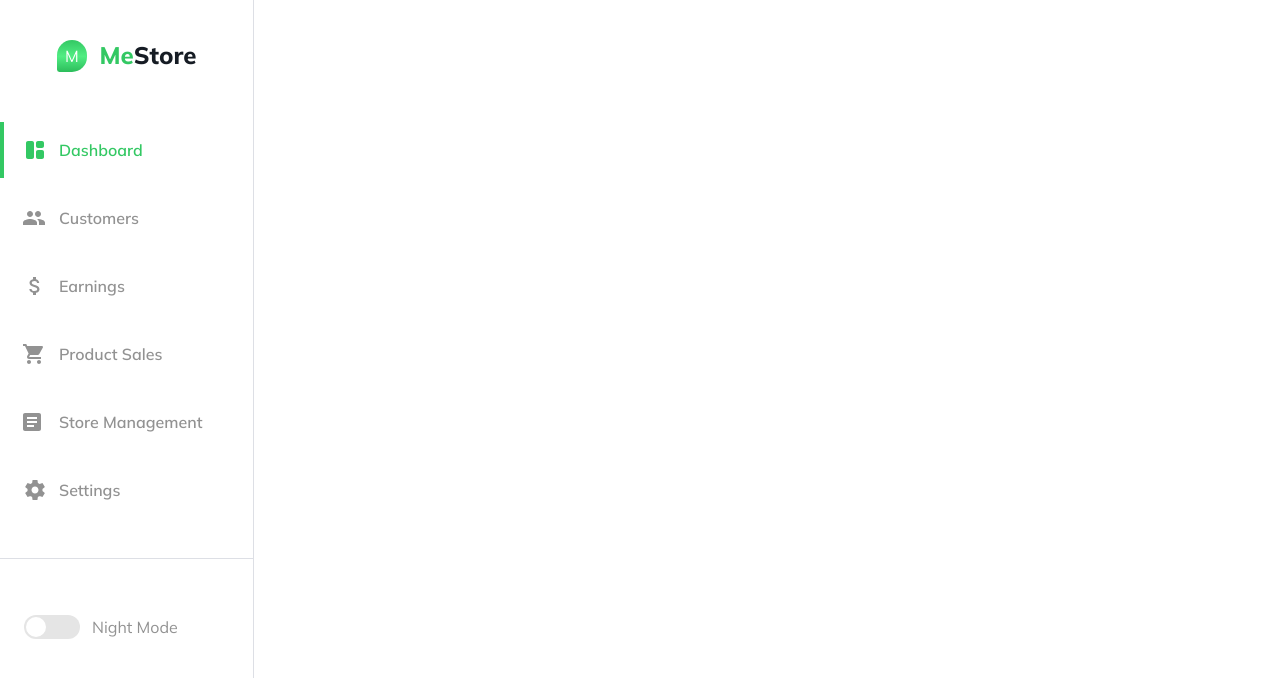
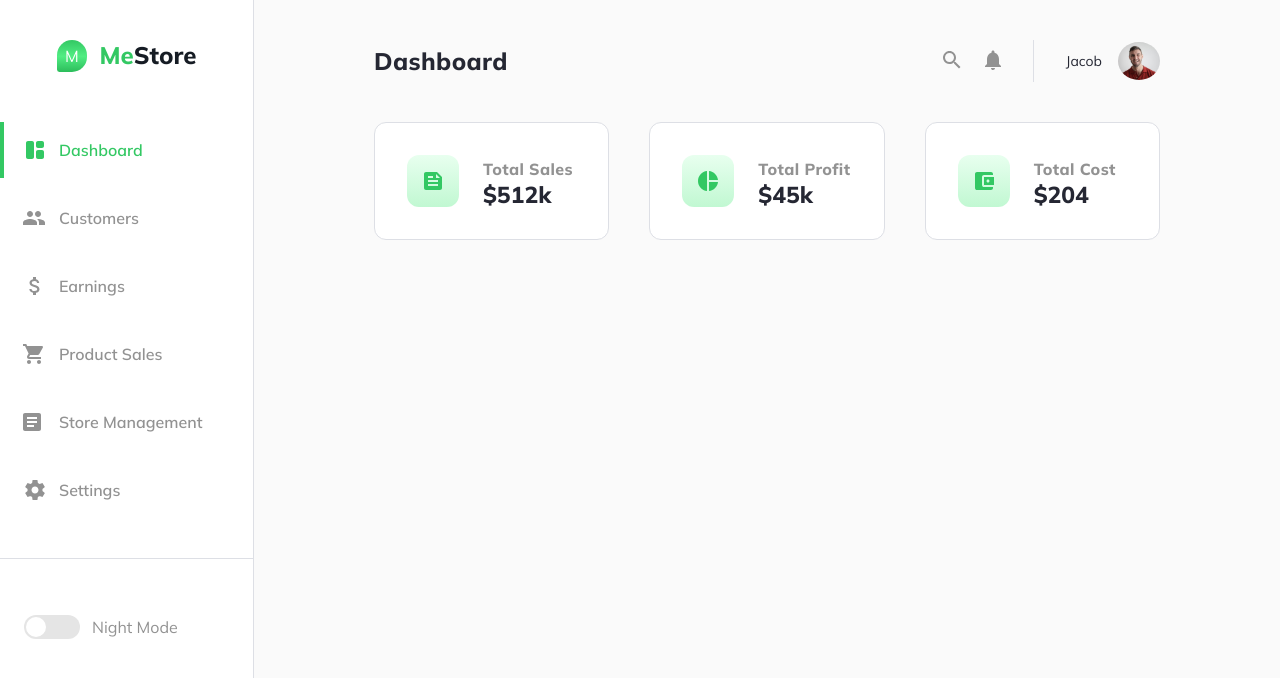
Before and after one commit to kyle4real/mestore-react-ui, a React (Create React App) app: page / in a window 1280 px wide. Shown: the top 678 px of the page. Built offline with nearby package versions, Linux system fonts and the light colour scheme.

Commit message:
Dashboard components - header and totals.

```diff
--- /dev/null
+++ b/src/assets/NotificationSVG.js
@@ -0,0 +1,20 @@
+import React from "react";
+
+const NotificationSVG = ({ fillColor }) => {
+    return (
+        <svg
+            width="16"
+            height="20"
+            viewBox="0 0 16 20"
+            fill="none"
+            xmlns="http://www.w3.org/2000/svg"
+        >
+            <path
+                d="M8 20C9.1 20 10 19.1 10 18H6C6 18.5304 6.21071 19.0391 6.58579 19.4142C6.96086 19.7893 7.46957 20 8 20ZM14 14V9C14 5.93 12.36 3.36 9.5 2.68V2C9.5 1.17 8.83 0.5 8 0.5C7.17 0.5 6.5 1.17 6.5 2V2.68C3.63 3.36 2 5.92 2 9V14L0 16V17H16V16L14 14Z"
+                fill={fillColor}
+            />
+        </svg>
+    );
+};
+
+export default NotificationSVG;
--- /dev/null
+++ b/src/assets/SearchSVG.js
@@ -0,0 +1,20 @@
+import React from "react";
+
+const SearchSVG = ({ fillColor }) => {
+    return (
+        <svg
+            width="18"
+            height="18"
+            viewBox="0 0 18 18"
+            fill="none"
+            xmlns="http://www.w3.org/2000/svg"
+        >
+            <path
+                d="M12.5 11H11.71L11.43 10.73C12.4439 9.55402 13.0011 8.05269 13 6.5C13 5.21442 12.6188 3.95771 11.9046 2.88879C11.1903 1.81987 10.1752 0.986752 8.98744 0.494782C7.79973 0.00281253 6.49279 -0.125909 5.23192 0.124895C3.97104 0.375699 2.81285 0.994764 1.90381 1.9038C0.994767 2.81285 0.375703 3.97104 0.124899 5.23191C-0.125905 6.49279 0.00281635 7.79972 0.494786 8.98744C0.986756 10.1752 1.81988 11.1903 2.8888 11.9046C3.95772 12.6188 5.21442 13 6.5 13C8.11 13 9.59 12.41 10.73 11.43L11 11.71V12.5L16 17.49L17.49 16L12.5 11ZM6.5 11C4.01 11 2 8.99 2 6.5C2 4.01 4.01 2 6.5 2C8.99 2 11 4.01 11 6.5C11 8.99 8.99 11 6.5 11Z"
+                fill={fillColor}
+            />
+        </svg>
+    );
+};
+
+export default SearchSVG;
--- a/src/assets/TotalCost.js
+++ b/src/assets/TotalCostSVG.js
@@ -1,6 +1,6 @@
 import React from "react";
 
-const TotalCost = () => {
+const TotalCost = ({ fillColor }) => {
     return (
         <svg
             width="24"
@@ -11,7 +11,7 @@ const TotalCost = () => {
         >
             <path
                 d="M21 18V19C21 20.1 20.1 21 19 21H5C4.46957 21 3.96086 20.7893 3.58579 20.4142C3.21071 20.0391 3 19.5304 3 19V5C3 4.46957 3.21071 3.96086 3.58579 3.58579C3.96086 3.21071 4.46957 3 5 3H19C20.1 3 21 3.9 21 5V6H12C11.4696 6 10.9609 6.21071 10.5858 6.58579C10.2107 6.96086 10 7.46957 10 8V16C10 16.5304 10.2107 17.0391 10.5858 17.4142C10.9609 17.7893 11.4696 18 12 18H21ZM12 16H22V8H12V16ZM16 13.5C15.17 13.5 14.5 12.83 14.5 12C14.5 11.17 15.17 10.5 16 10.5C16.83 10.5 17.5 11.17 17.5 12C17.5 12.83 16.83 13.5 16 13.5Z"
-                fill="black"
+                fill={fillColor}
             />
         </svg>
     );
--- a/src/assets/TotalProfitSVG.js
+++ b/src/assets/TotalProfitSVG.js
@@ -1,6 +1,6 @@
 import React from "react";
 
-const TotalProfitSVG = () => {
+const TotalProfitSVG = ({ fillColor }) => {
     return (
         <svg
             width="24"
@@ -11,7 +11,7 @@ const TotalProfitSVG = () => {
         >
             <path
                 d="M11 2V22C5.93 21.5 2 17.21 2 12C2 6.79 5.93 2.5 11 2ZM13.03 2V10.99H22C21.53 6.25 17.76 2.47 13.03 2ZM13.03 13.01V22C17.77 21.53 21.53 17.75 22 13.01H13.03Z"
-                fill="black"
+                fill={fillColor}
             />
         </svg>
     );
--- a/src/assets/TotalSalesSVG.js
+++ b/src/assets/TotalSalesSVG.js
@@ -1,6 +1,6 @@
 import React from "react";
 
-const TotalSalesSVG = () => {
+const TotalSalesSVG = ({ fillColor }) => {
     return (
         <svg
             width="24"
@@ -11,7 +11,7 @@ const TotalSalesSVG = () => {
         >
             <path
                 d="M16 3H5C3.9 3 3 3.9 3 5V19C3 20.1 3.9 21 5 21H19C20.1 21 21 20.1 21 19V8L16 3ZM7 7H12V9H7V7ZM17 17H7V15H17V17ZM17 13H7V11H17V13ZM15 9V5L19 9H15Z"
-                fill="black"
+                fill={fillColor}
             />
         </svg>
     );
--- a/src/components/Dashboard/Dashboard.js
+++ b/src/components/Dashboard/Dashboard.js
@@ -1,9 +1,22 @@
-import React from "react";
+import React, { useContext } from "react";
+import UiContext from "../../store/ui-context";
 
 import classes from "./Dashboard.module.scss";
 
+import Header from "./Header/Header";
+import Totals from "./Totals/Totals";
+
 const Dashboard = () => {
-    return <div className={classes.dashboard__container}></div>;
+    const uiCtx = useContext(UiContext);
+    const themeClass = uiCtx.theme === "light" ? classes.light__mode : classes.dark__mode;
+    return (
+        <div className={`${classes.dashboard__container} ${themeClass}`}>
+            <div className={classes.dashboard}>
+                <Header />
+                <Totals />
+            </div>
+        </div>
+    );
 };
 
 export default Dashboard;
--- a/src/components/Dashboard/Dashboard.module.scss
+++ b/src/components/Dashboard/Dashboard.module.scss
@@ -1,8 +1,23 @@
 @import "./../../styles/variables.scss";
 
 .dashboard__container {
-    display: flex;
-    left: $AppBarWidth;
+    margin-left: $AppBarWidth;
+    width: calc(100% - 15.875rem);
+    height: 100%;
+
+    padding: 40px 120px;
+
+    &.light__mode {
+        background: $lightGray;
+    }
+    &.dark__mode {
+        background: $dark;
+    }
+}
+
+.dashboard {
     width: 100%;
     height: 100%;
+    display: flex;
+    flex-direction: column;
 }
--- /dev/null
+++ b/src/components/Dashboard/Header/Header.js
@@ -0,0 +1,42 @@
+import React, { useContext } from "react";
+import NotificationSVG from "../../../assets/NotificationSVG";
+import SearchSVG from "../../../assets/SearchSVG";
+import UiContext from "../../../store/ui-context";
+
+import classes from "./Header.module.scss";
+
+import ProfileIMG from "./../../../assets/profile.jpg";
+
+const Header = () => {
+    const uiCtx = useContext(UiContext);
+    const iconFill = uiCtx.theme === "light" ? "#929292" : "#fff";
+    const themeClass = uiCtx.theme === "light" ? classes.light__mode : classes.dark__mode;
+    return (
+        <div className={classes.header}>
+            <div className={`${classes.header__title} ${themeClass}`}>Dashboard</div>
+            <div className={classes.header__content}>
+                <div className={classes.header__content__links}>
+                    <div className={classes.link__icon}>
+                        <SearchSVG fillColor={iconFill} />
+                    </div>
+                    <div className={classes.link__icon}>
+                        <NotificationSVG fillColor={iconFill} />
+                    </div>
+                </div>
+                <div className={`${classes.header__content__divider} ${themeClass}`} />
+                <div className={classes.header__content__profile}>
+                    <span className={`${classes.profile__name} ${themeClass}`}>Jacob</span>
+                    <div className={classes.profile__img}>
+                        <img
+                            src={ProfileIMG}
+                            alt="Jacob's profile head shot"
+                            className={classes.img}
+                        />
+                    </div>
+                </div>
+            </div>
+        </div>
+    );
+};
+
+export default Header;
--- /dev/null
+++ b/src/components/Dashboard/Header/Header.module.scss
@@ -0,0 +1,82 @@
+@import "./../../../styles/variables.scss";
+
+.header {
+    display: flex;
+    justify-content: space-between;
+    align-items: center;
+    height: 42px;
+
+    &__title {
+        font-weight: 800;
+        font-size: 1.5rem;
+        line-height: 30px;
+        letter-spacing: 0.4px;
+
+        &.light__mode {
+            color: $black;
+        }
+        &.dark__mode {
+            color: $white;
+        }
+    }
+
+    &__content {
+        display: flex;
+        align-items: center;
+        height: 100%;
+
+        &__links {
+            display: flex;
+            align-items: center;
+            height: 24px;
+
+            .link__icon {
+                cursor: pointer;
+                &:not(:last-child) {
+                    margin-right: 24px;
+                }
+            }
+        }
+
+        &__divider {
+            // background: transparent;
+            height: 100%;
+            width: 1px;
+            margin: 0 32px;
+
+            &.light__mode {
+                background: $dividerLineLight;
+            }
+            &.dark__mode {
+                background: $white;
+            }
+        }
+
+        &__profile {
+            display: flex;
+            align-items: center;
+
+            .profile__name {
+                font-size: 14px;
+                margin-right: 16px;
+                &.light__mode {
+                    color: $black;
+                }
+                &.dark__mode {
+                    color: $white;
+                }
+            }
+            .profile__img {
+                display: flex;
+                align-items: center;
+                width: 42px;
+
+                .img {
+                    border-radius: 50%;
+                    width: 100%;
+                    height: auto;
+                }
+            }
+        }
+    }
+}
--- /dev/null
+++ b/src/components/Dashboard/Totals/Totals.js
@@ -0,0 +1,37 @@
+import React, { useContext } from "react";
+
+import classes from "./Totals.module.scss";
+
+import TotalSalesSVG from "../../../assets/TotalSalesSVG";
+import TotalProfitSVG from "../../../assets/TotalProfitSVG";
+import TotalCostSVG from "../../../assets/TotalCostSVG";
+import UiContext from "../../../store/ui-context";
+
+const iconFill = `#33c863`;
+const totalsCards = [
+    { id: 1, title: "Total Sales", total: "$512k", icon: <TotalSalesSVG fillColor={iconFill} /> },
+    { id: 2, title: "Total Profit", total: "$45k", icon: <TotalProfitSVG fillColor={iconFill} /> },
+    { id: 3, title: "Total Cost", total: "$204", icon: <TotalCostSVG fillColor={iconFill} /> },
+];
+
+const Totals = () => {
+    const uiCtx = useContext(UiContext);
+    const themeClass = uiCtx.theme === "light" ? classes.light__mode : classes.dark__mode;
+    return (
+        <div className={classes.totals}>
+            {totalsCards.map(({ id, title, total, icon }) => (
+                <div className={`${classes.totals__card} ${themeClass}`} key={id}>
+                    <div className={classes.totals__card__icon}>
+                        <div className={classes.icon}>{icon}</div>
+                    </div>
+                    <div className={classes.totals__card__info}>
+                        <div className={`${classes.title} ${themeClass}`}>{title}</div>
+                        <div className={`${classes.total} ${themeClass}`}>{total}</div>
+                    </div>
+                </div>
+            ))}
+        </div>
+    );
+};
+
+export default Totals;
--- /dev/null
+++ b/src/components/Dashboard/Totals/Totals.module.scss
@@ -0,0 +1,70 @@
+@import "./../../../styles/variables.scss";
+
+.totals {
+    display: flex;
+    justify-content: space-between;
+    margin: 40px 0;
+
+    &__card {
+        &:not(:last-child) {
+            margin-right: 40px;
+        }
+        flex: 1;
+        padding: 32px;
+        display: flex;
+        border-radius: $borderRadius;
+
+        &.light__mode {
+            background: $white;
+            border: 1px solid $dividerLineLight;
+        }
+        &.dark__mode {
+            background: $lightBlack;
+            border: 1px solid $dividerLine;
+        }
+
+        &__icon {
+            padding: 10px;
+            margin-right: 24px;
+            border-radius: $borderRadius;
+            background: linear-gradient(180deg, #e8ffef 0%, #c1f8d2 100%);
+
+            .icon {
+                display: flex;
+                justify-content: center;
+                align-items: center;
+                width: 32px;
+                height: 32px;
+            }
+        }
+
+        &__info {
+            display: flex;
+            flex-direction: column;
+            font-weight: 700;
+
+            .title {
+                font-size: 1rem;
+                line-height: 28px;
+                letter-spacing: $letterSpacing;
+
+                &.light__mode {
+                    color: $darkGray;
+                }
+                &.dark__mode {
+                    color: $white;
+                }
+            }
+            .total {
+                font-size: 23px;
+
+                &.light__mode {
+                    color: $black;
+                }
+                &.dark__mode {
+                    color: $white;
+                }
+            }
+        }
+    }
+}
--- a/src/styles/variables.scss
+++ b/src/styles/variables.scss
@@ -1,4 +1,4 @@
-@import url("https://fonts.googleapis.com/css2?family=Mulish:wght@400;600;800&display=swap");
+@import url("https://fonts.googleapis.com/css2?family=Mulish:ital,wght@0,400;0,600;0,800;1,700&display=swap");
 // fonts
 $mulish: "Mulish", sans-serif;
 
@@ -22,3 +22,7 @@ $dividerLineLight: #dddfe5;
 
 // appbar
 $AppBarWidth: 15.875rem;
+
+// other
+$letterSpacing: 0.4px;
+$borderRadius: 12px;
```
Also changed, not shown: src/assets/profile.jpg (added).
